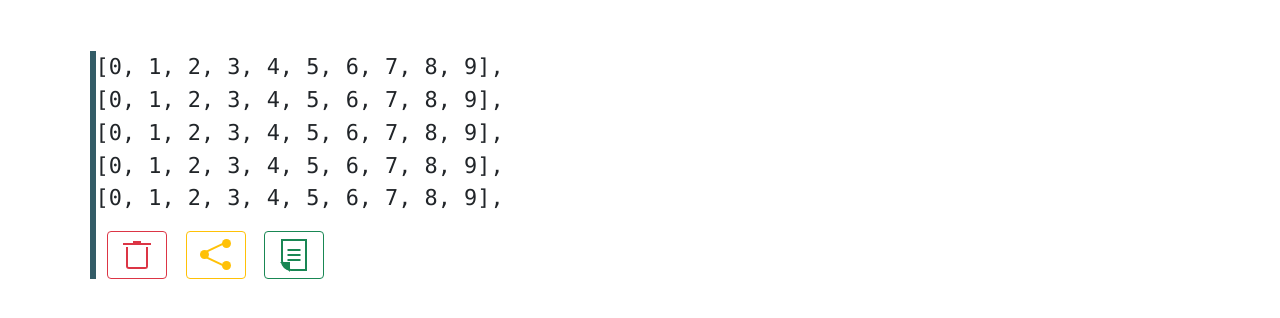
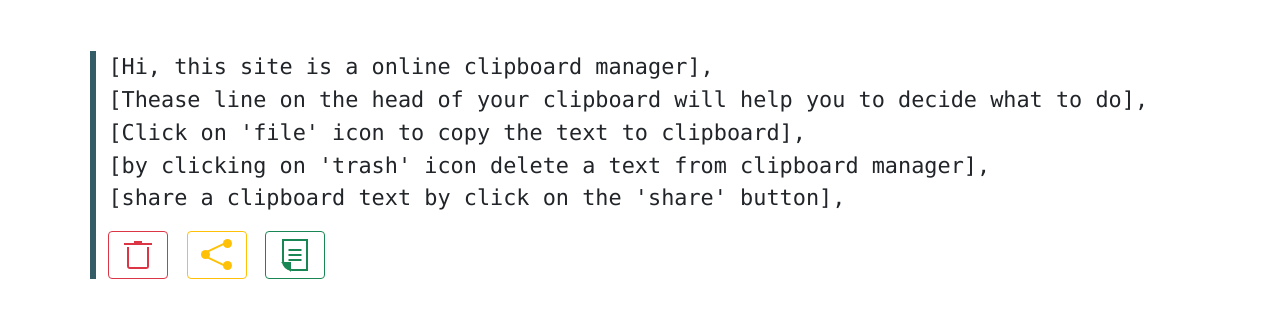
Before and after one commit to shabane/django_pastebin, a Django app: page / in a window 1280 px wide. Shown: the part 84-402 px from the top of the page. Run offline with Django 3.2, Linux system fonts and the light colour scheme; some libraries are stand-ins or nearby versions.

Commit message:
addition:
	each clipboard now 1% shifted to the left.

```diff
--- a/clipboard/models.py
+++ b/clipboard/models.py
@@ -8,3 +8,6 @@ from django.db.models.deletion import CASCADE
 class Clipboard(models.Model):
     text = models.TextField()
     author = models.ForeignKey(User, on_delete=CASCADE)
+
+    def __str__(self) -> str:
+        return self.text
--- a/clipboard/templates/index.html
+++ b/clipboard/templates/index.html
@@ -32,7 +32,7 @@
             <pre>{{text}}</pre>
 
             <!-- functional button -->
-            <button style="margin-left: 1%;" type="button" class="btn btn-outline-danger">
+            <button type="button" class="btn btn-outline-danger">
                 <span class="icono-trash"></span>
             </button>
 
--- a/clipboard/views.py
+++ b/clipboard/views.py
@@ -6,13 +6,12 @@ from django.http import HttpResponse
 
 def index(request):
     text = """
-[0, 1, 2, 3, 4, 5, 6, 7, 8, 9],
-[0, 1, 2, 3, 4, 5, 6, 7, 8, 9],
-[0, 1, 2, 3, 4, 5, 6, 7, 8, 9],
-[0, 1, 2, 3, 4, 5, 6, 7, 8, 9],
-[0, 1, 2, 3, 4, 5, 6, 7, 8, 9],
+[Hi, this site is a online clipboard manager],
+[Thease line on the head of your clipboard will help you to decide what to do],
+[Click on 'file' icon to copy the text to clipboard],
+[by clicking on 'trash' icon delete a text from clipboard manager],
+[share a clipboard text by click on the 'share' button],
 """
-    text = str(text)
     return render(request, 'index.html', {'text': text })
 
 
--- a/static/style/clipboard.css
+++ b/static/style/clipboard.css
@@ -1,4 +1,5 @@
 .board {
+    padding-left: 1%;
     margin-left: 7%;
     margin-top: 4%;
     border-left-color: #335c67;
```
Also changed, not shown: db.sqlite3.
